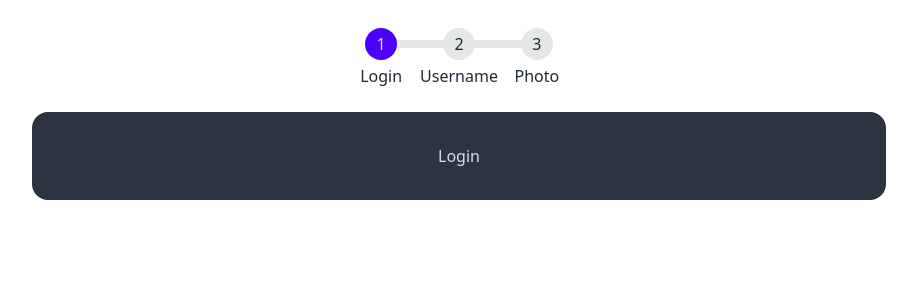
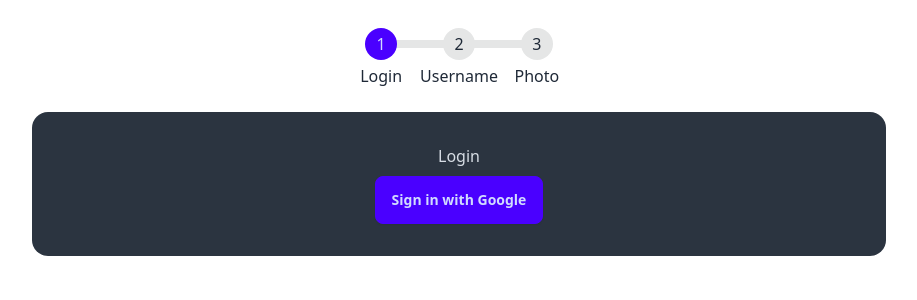
Before and after one commit to gregdavisdev/paramount-beta, a SvelteKit app: page /login in a window 1280 px wide. Shown: the top 300 px of the page, without its empty margins (181-1098 px from the left). Built offline with nearby package versions, Linux system fonts and the light colour scheme.

Commit message:
Google sign in added

```diff
--- a/src/routes/+layout.svelte
+++ b/src/routes/+layout.svelte
@@ -1,5 +1,7 @@
 <script lang="ts">
-    import "../app.css";
-  </script>
+  import "../app.css";
+</script>
 
+<div class="min-h-screen flex flex-col">
   <slot />
+</div>
--- a/src/routes/login/+page.svelte
+++ b/src/routes/login/+page.svelte
@@ -1,5 +1,14 @@
 <script lang="ts">
+  import { auth } from "$lib/firebase";
+  import { GoogleAuthProvider, signInWithPopup, signOut } from "firebase/auth";
 
+  async function signInWithGoogle() {
+    const provider = new GoogleAuthProvider();
+    const user = await signInWithPopup(auth, provider);
+    console.log(user)
+  }
 </script>
 
 <h2>Login</h2>
+
+<button class="btn btn-primary" on:click={signInWithGoogle}>Sign in with Google</button>
```
